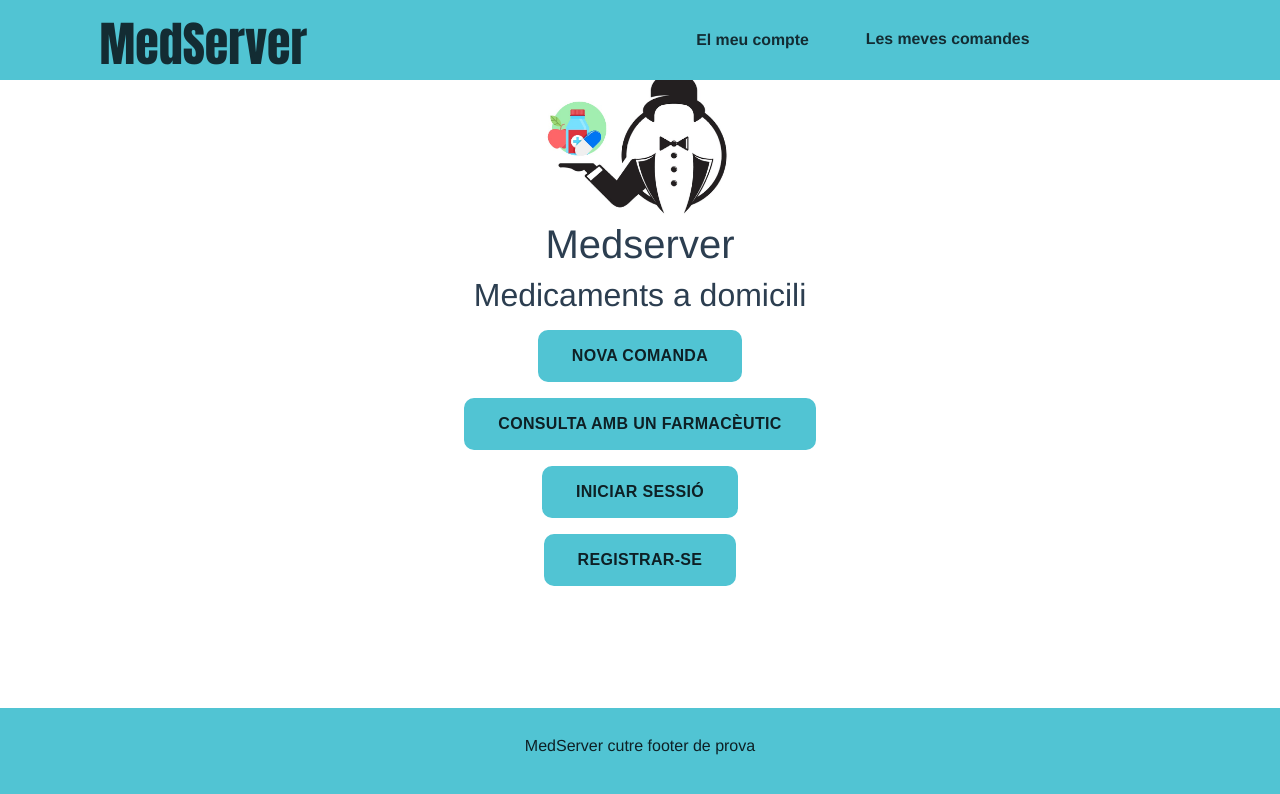
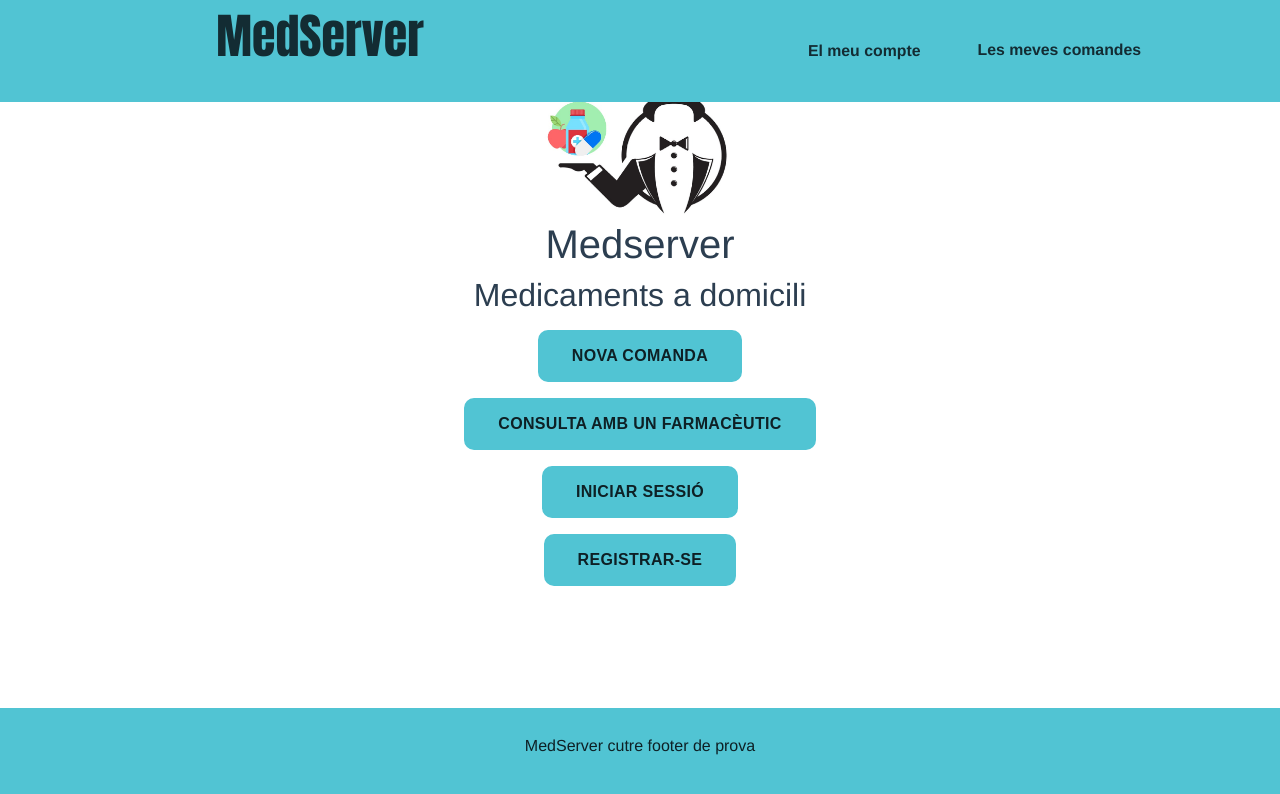
Before and after one commit to Peaverin/medserver, a Vue app: page /#/ in a window 1280 px wide. Shown: the top 794 px of the page. Built offline with nearby package versions, Linux system fonts and the light colour scheme; the HTML template or start-up script is replaced by a standard one; what @trevoreyre/autocomplete-vue would draw is missing.

Commit message:
Header Fix Error Span

```diff
--- a/src/components/CustomHeader.vue
+++ b/src/components/CustomHeader.vue
@@ -45,13 +45,19 @@ header {
     transform: scale(1.1);
 }
 
+.options span {
+  display: inline-block;
+}
 </style>
 
 <template>
     <header>
-        <div class="container-fluid p-0">
-            <div class="row">
-                <span class="title col-sm-4" @click="$router.push('/')">MedServer</span>
+        <div class="container-fluid">
+          <b-row>
+            <b-col>
+              <span class="title col-sm-4 px-5" @click="$router.push('/')">MedServer</span>
+          </b-col>
+            <b-col>
               <div class="options col-sm">
                 <b-dropdown size="sm"  variant="transparent" toggle-class="text-decoration-none" boundary="scrollParent" no-caret>
                   <template #button-content>
@@ -61,7 +67,8 @@ header {
                 </b-dropdown>
                 <span class="option">Les meves comandes</span>
               </div>
-            </div>
+            </b-col>
+            </b-row>
         </div>
     </header>
 </template>
```
Lines whose indentation alone changed are shown as unchanged.
